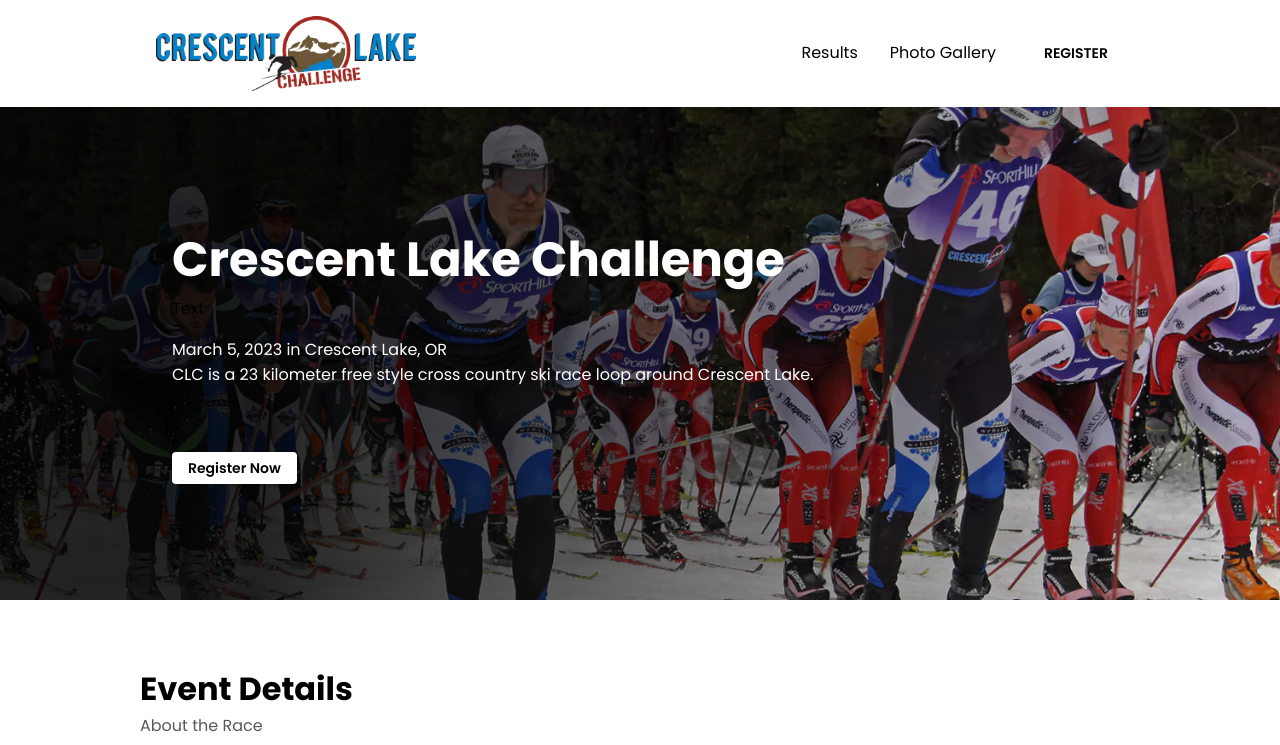
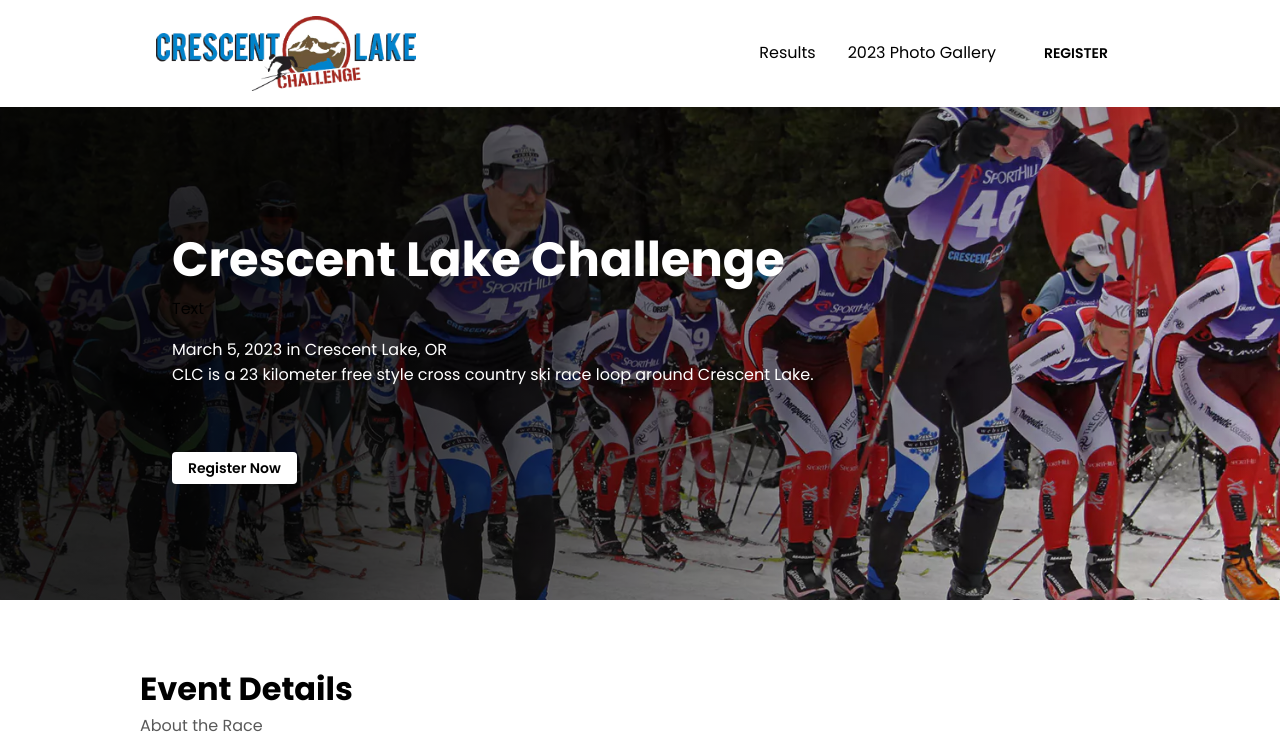
Before and after one commit to 541joehill/crescent-lake-challenge, a website built with Parcel: page index.html in a window 1280 px wide. Shown: the top 745 px of the page. Built offline with nearby package versions, Linux system fonts and the light colour scheme.

Commit message:
Update index.html

```diff
--- a/index.html
+++ b/index.html
@@ -58,8 +58,8 @@
                   >
                     Results
                   </a>
-                  <a href="#gallery" class="landing-page-link01">
-                    Photo Gallery
+                  <a href="https://photos.app.goo.gl/8WVBn2CZtmQfd1wQA" class="landing-page-link01">
+                    2023 Photo Gallery
                   </a>
                 </div>
                 <a
```
